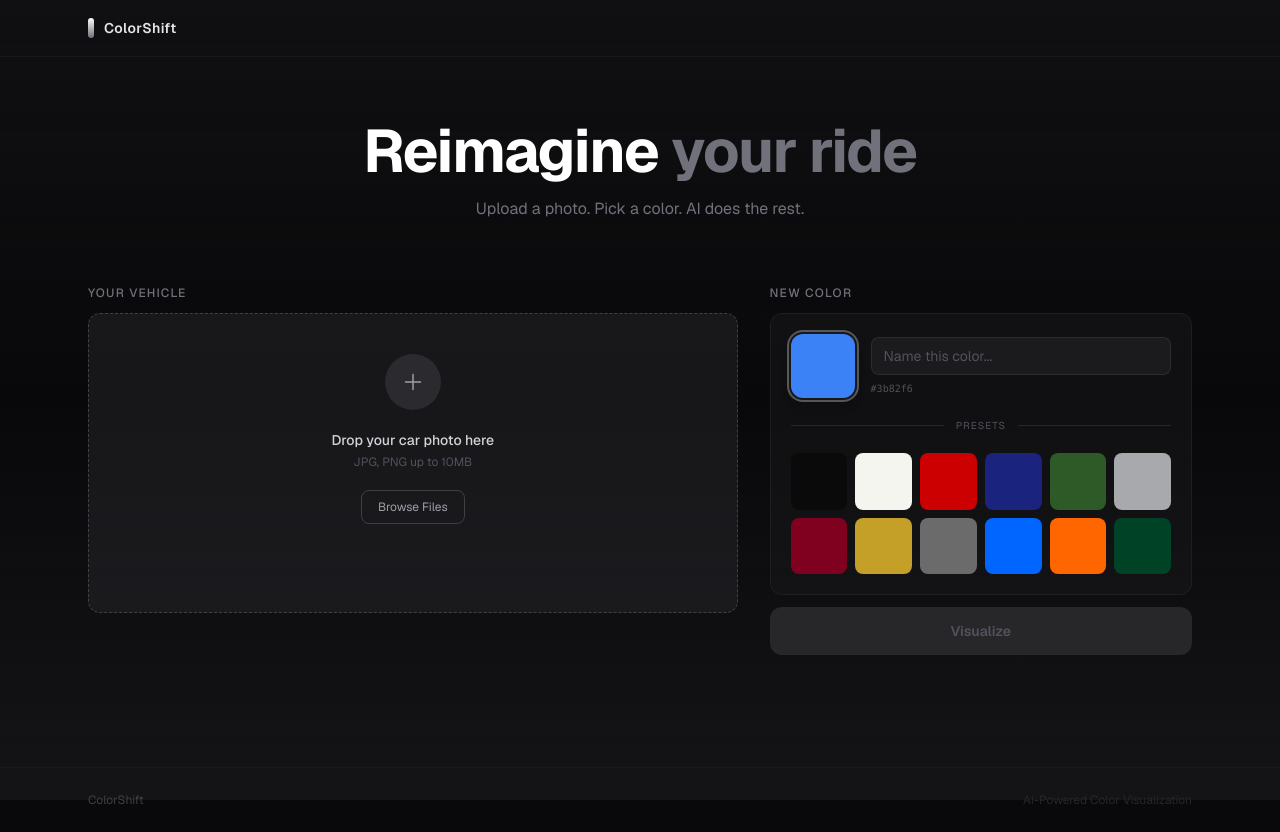
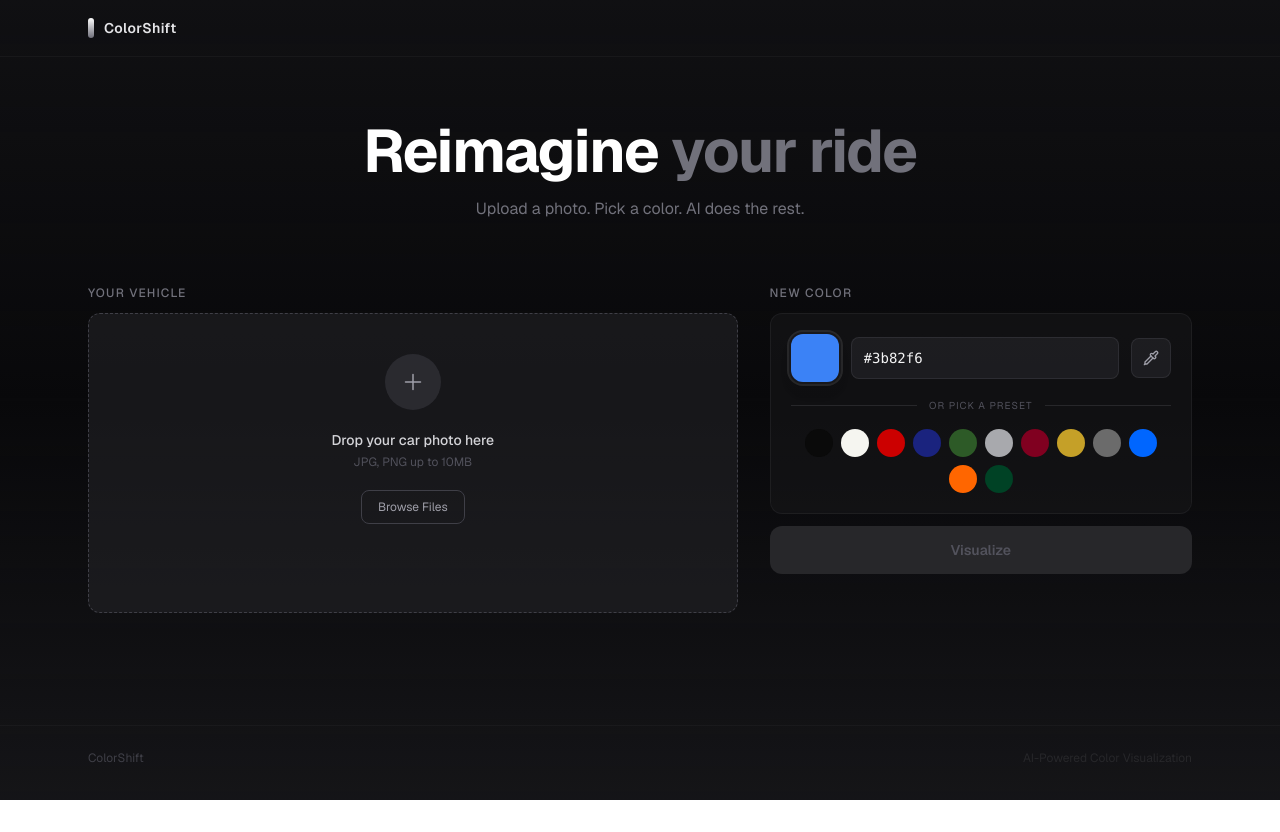
Before and after one commit to Bwausti/car-color-visualizer, a Next.js app: page / in a window 1280 px wide. After the commit the page ends 800 px from the top, so only its background shows below. Built offline with nearby package versions, Linux system fonts and the light colour scheme.

Commit message:
fix: slider sizing (ResizeObserver), hex-first color picker with eyedropper

```diff
--- a/app/page.tsx
+++ b/app/page.tsx
@@ -12,7 +12,7 @@ interface VisualizeResult {
 
 export default function Home() {
   const [uploadedImage, setUploadedImage] = useState<string | null>(null);
-  const [selectedColorName, setSelectedColorName] = useState("Custom #3b82f6");
+  const [selectedColorName, setSelectedColorName] = useState("#3b82f6");
   const [selectedColorHex, setSelectedColorHex] = useState("#3b82f6");
   const [isLoading, setIsLoading] = useState(false);
   const [result, setResult] = useState<VisualizeResult | null>(null);
--- a/components/BeforeAfterSlider.tsx
+++ b/components/BeforeAfterSlider.tsx
@@ -1,6 +1,6 @@
 "use client";
 
-import { useCallback, useRef, useState } from "react";
+import { useCallback, useEffect, useRef, useState } from "react";
 
 interface BeforeAfterSliderProps {
   beforeImage: string;
@@ -16,8 +16,23 @@ export default function BeforeAfterSlider({
   afterLabel = "After",
 }: BeforeAfterSliderProps) {
   const [sliderPos, setSliderPos] = useState(50);
+  const [containerWidth, setContainerWidth] = useState(0);
   const containerRef = useRef<HTMLDivElement>(null);
   const isDragging = useRef(false);
+
+  // Track container width for proper before-image sizing
+  useEffect(() => {
+    const el = containerRef.current;
+    if (!el) return;
+    const ro = new ResizeObserver((entries) => {
+      for (const entry of entries) {
+        setContainerWidth(entry.contentRect.width);
+      }
+    });
+    ro.observe(el);
+    setContainerWidth(el.offsetWidth);
+    return () => ro.disconnect();
+  }, []);
 
   const updateSlider = useCallback((clientX: number) => {
     if (!containerRef.current) return;
@@ -40,6 +55,11 @@ export default function BeforeAfterSlider({
     isDragging.current = false;
   };
 
+  const handleTouchStart = (e: React.TouchEvent) => {
+    isDragging.current = true;
+    updateSlider(e.touches[0].clientX);
+  };
+
   const handleTouchMove = (e: React.TouchEvent) => {
     updateSlider(e.touches[0].clientX);
   };
@@ -54,24 +74,26 @@ export default function BeforeAfterSlider({
   return (
     <div
       ref={containerRef}
-      className="relative select-none overflow-hidden rounded-2xl cursor-col-resize"
+      className="relative select-none overflow-hidden rounded-xl cursor-col-resize bg-zinc-900"
       style={{ touchAction: "none" }}
       onMouseDown={handleMouseDown}
       onMouseMove={handleMouseMove}
       onMouseUp={handleMouseUp}
       onMouseLeave={handleMouseUp}
+      onTouchStart={handleTouchStart}
       onTouchMove={handleTouchMove}
+      onTouchEnd={handleMouseUp}
     >
-      {/* After image (full) */}
+      {/* After image — sets the natural height */}
       {/* eslint-disable-next-line @next/next/no-img-element */}
       <img
         src={afterSrc}
-        alt="After recolor"
-        className="w-full h-full object-contain block"
+        alt="After"
+        className="w-full block"
         draggable={false}
       />
 
-      {/* Before image (clipped) */}
+      {/* Before image — absolutely positioned, full container width, clipped */}
       <div
         className="absolute inset-0 overflow-hidden"
         style={{ width: `${sliderPos}%` }}
@@ -79,46 +101,30 @@ export default function BeforeAfterSlider({
         {/* eslint-disable-next-line @next/next/no-img-element */}
         <img
           src={beforeSrc}
-          alt="Before recolor"
-          className="w-full h-full object-contain block"
-          style={{
-            width: containerRef.current
-              ? `${containerRef.current.offsetWidth}px`
-              : "100%",
-            maxWidth: "none",
-          }}
+          alt="Before"
+          className="block h-full"
+          style={{ width: containerWidth > 0 ? `${containerWidth}px` : "100vw", maxWidth: "none" }}
           draggable={false}
         />
       </div>
 
-      {/* Divider line */}
+      {/* Divider */}
       <div
-        className="absolute top-0 bottom-0 w-0.5 bg-white shadow-[0_0_8px_rgba(0,0,0,0.5)]"
+        className="absolute top-0 bottom-0 w-px bg-white/80"
         style={{ left: `${sliderPos}%`, transform: "translateX(-50%)" }}
       >
-        {/* Handle */}
-        <div className="absolute top-1/2 left-1/2 -translate-x-1/2 -translate-y-1/2 w-10 h-10 bg-white rounded-full shadow-lg flex items-center justify-center">
-          <svg
-            className="w-5 h-5 text-gray-600"
-            fill="none"
-            stroke="currentColor"
-            viewBox="0 0 24 24"
-          >
-            <path
-              strokeLinecap="round"
-              strokeLinejoin="round"
-              strokeWidth={2}
-              d="M8 9l-4 3 4 3M16 9l4 3-4 3"
-            />
+        <div className="absolute top-1/2 left-1/2 -translate-x-1/2 -translate-y-1/2 w-9 h-9 bg-white rounded-full shadow-lg flex items-center justify-center">
+          <svg className="w-4 h-4 text-zinc-500" fill="none" stroke="currentColor" viewBox="0 0 24 24">
+            <path strokeLinecap="round" strokeLinejoin="round" strokeWidth={2} d="M8 9l-4 3 4 3M16 9l4 3-4 3" />
           </svg>
         </div>
       </div>
 
       {/* Labels */}
-      <div className="absolute bottom-3 left-3 bg-black/60 text-white text-xs px-2 py-1 rounded-full font-medium pointer-events-none">
+      <div className="absolute bottom-2.5 left-2.5 bg-black/60 backdrop-blur-sm text-white text-[10px] px-2 py-0.5 rounded-full font-medium pointer-events-none">
         {beforeLabel}
       </div>
-      <div className="absolute bottom-3 right-3 bg-black/60 text-white text-xs px-2 py-1 rounded-full font-medium pointer-events-none">
+      <div className="absolute bottom-2.5 right-2.5 bg-black/60 backdrop-blur-sm text-white text-[10px] px-2 py-0.5 rounded-full font-medium pointer-events-none">
         {afterLabel}
       </div>
     </div>
--- a/components/ColorPicker.tsx
+++ b/components/ColorPicker.tsx
@@ -12,68 +12,100 @@ export default function ColorPicker({
   selectedColor,
   onColorChange,
 }: ColorPickerProps) {
-  const [customHex, setCustomHex] = useState("#3b82f6");
-  const [customName, setCustomName] = useState("");
-  const [isCustomActive, setIsCustomActive] = useState(true);
+  const [hex, setHex] = useState("#3b82f6");
+  const [hexInput, setHexInput] = useState("#3b82f6");
+  const [presetActive, setPresetActive] = useState(false);
 
-  const handleCustomColorChange = (hex: string) => {
-    setCustomHex(hex);
-    setIsCustomActive(true);
-    onColorChange(customName || `Custom ${hex}`, hex);
+  const applyHex = (newHex: string) => {
+    setHex(newHex);
+    setHexInput(newHex);
+    setPresetActive(false);
+    onColorChange(newHex, newHex);
   };
 
-  const handleCustomNameChange = (name: string) => {
-    setCustomName(name);
-    if (isCustomActive) {
-      onColorChange(name || `Custom ${customHex}`, customHex);
+  const handleHexInputChange = (val: string) => {
+    setHexInput(val);
+    // Auto-apply if valid hex
+    const clean = val.startsWith("#") ? val : `#${val}`;
+    if (/^#[0-9A-Fa-f]{6}$/.test(clean)) {
+      applyHex(clean);
     }
   };
 
   const handlePresetClick = (color: CarColor) => {
-    setIsCustomActive(false);
+    setHex(color.hex);
+    setHexInput(color.hex);
+    setPresetActive(true);
     onColorChange(color.name, color.hex);
   };
 
+  const handleEyedropper = async () => {
+    try {
+      // @ts-expect-error EyeDropper API not in all TS libs
+      const dropper = new EyeDropper();
+      const result = await dropper.open();
+      if (result?.sRGBHex) {
+        applyHex(result.sRGBHex);
+      }
+    } catch {
+      // user cancelled or unsupported
+    }
+  };
+
   return (
-    <div className="space-y-5">
-      {/* Custom color - always visible, prominent */}
-      <div className="flex items-center gap-4">
-        <div className="relative group">
+    <div className="space-y-4">
+      {/* Primary: Color picker + hex input */}
+      <div className="flex items-center gap-3">
+        {/* Color swatch (opens native picker) */}
+        <div className="relative flex-shrink-0">
           <div
-            className={`w-16 h-16 rounded-xl shadow-lg cursor-pointer transition-all duration-200 hover:scale-105 ${
-              isCustomActive ? "ring-2 ring-white/30 ring-offset-2 ring-offset-zinc-900" : ""
-            }`}
-            style={{ backgroundColor: customHex }}
+            className="w-12 h-12 rounded-xl shadow-lg cursor-pointer ring-2 ring-white/10 ring-offset-2 ring-offset-zinc-900 hover:ring-white/25 transition-all"
+            style={{ backgroundColor: hex }}
           >
             <input
               type="color"
-              value={customHex}
-              onChange={(e) => handleCustomColorChange(e.target.value)}
+              value={hex}
+              onChange={(e) => applyHex(e.target.value)}
               className="absolute inset-0 w-full h-full opacity-0 cursor-pointer"
             />
           </div>
         </div>
-        <div className="flex-1 min-w-0">
+
+        {/* Hex input */}
+        <div className="flex-1">
           <input
             type="text"
-            placeholder="Name this color..."
-            value={customName}
-            onChange={(e) => handleCustomNameChange(e.target.value)}
-            className="w-full bg-zinc-800/50 border border-zinc-700/50 rounded-lg px-3 py-2 text-sm text-zinc-200 placeholder:text-zinc-600 focus:outline-none focus:border-zinc-500 transition-colors"
+            value={hexInput}
+            onChange={(e) => handleHexInputChange(e.target.value)}
+            placeholder="#000000"
+            spellCheck={false}
+            className="w-full bg-zinc-800/60 border border-zinc-700/50 rounded-lg px-3 py-2.5 text-sm text-zinc-100 font-mono placeholder:text-zinc-600 focus:outline-none focus:border-zinc-500 transition-colors"
           />
-          <p className="text-zinc-600 text-[10px] mt-1.5 font-mono">{customHex}</p>
         </div>
+
+        {/* Eyedropper button */}
+        <button
+          onClick={handleEyedropper}
+          title="Pick color from screen"
+          className="flex-shrink-0 w-10 h-10 rounded-lg bg-zinc-800/60 border border-zinc-700/50 flex items-center justify-center text-zinc-400 hover:text-white hover:border-zinc-500 transition-colors"
+        >
+          <svg className="w-4 h-4" viewBox="0 0 24 24" fill="none" stroke="currentColor" strokeWidth={2} strokeLinecap="round" strokeLinejoin="round">
+            <path d="m2 22 1-1h3l9-9" />
+            <path d="M3 21v-3l9-9" />
+            <path d="m15 6 3.4-3.4a2.1 2.1 0 1 1 3 3L18 9l.4.4a2.1 2.1 0 1 1-3 3l-3.8-3.8a2.1 2.1 0 1 1 3-3L15 6" />
+          </svg>
+        </button>
       </div>
 
       {/* Divider */}
       <div className="flex items-center gap-3">
         <div className="flex-1 h-px bg-zinc-800" />
-        <span className="text-[10px] text-zinc-600 uppercase tracking-widest">Presets</span>
+        <span className="text-[10px] text-zinc-600 uppercase tracking-widest">or pick a preset</span>
         <div className="flex-1 h-px bg-zinc-800" />
       </div>
 
-      {/* Preset colors - compact grid */}
-      <div className="grid grid-cols-6 gap-2">
+      {/* Preset colors — small dots */}
+      <div className="flex flex-wrap gap-2 justify-center">
         {CAR_COLORS.map((color: CarColor) => (
           <button
             key={color.name}
@@ -82,16 +114,13 @@ export default function ColorPicker({
             className="group relative"
           >
             <div
-              className={`w-full aspect-square rounded-lg transition-all duration-200 hover:scale-110 hover:shadow-lg ${
-                selectedColor === color.name && !isCustomActive
+              className={`w-7 h-7 rounded-full transition-all duration-150 hover:scale-125 ${
+                selectedColor === color.name && presetActive
                   ? "ring-2 ring-white/40 ring-offset-1 ring-offset-zinc-900 scale-110"
-                  : "hover:ring-1 hover:ring-white/20"
+                  : ""
               }`}
               style={{ backgroundColor: color.hex }}
             />
-            <span className="absolute -bottom-4 left-1/2 -translate-x-1/2 text-[8px] text-zinc-500 whitespace-nowrap opacity-0 group-hover:opacity-100 transition-opacity pointer-events-none">
-              {color.name}
-            </span>
           </button>
         ))}
       </div>
```
